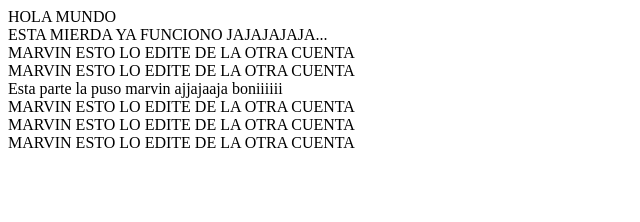
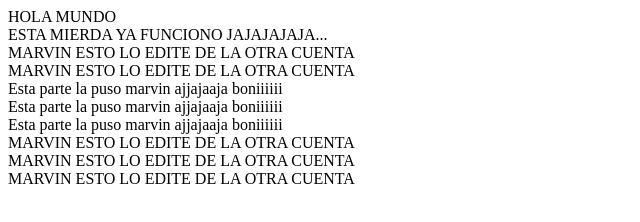
Before and after one commit to marvin3001/prueba1, a plain HTML site: page web/index.html in a window 1280 px wide. Shown: the whole page, without its empty margins (0-640 px from the left). Drawn offline with Linux system fonts and the light colour scheme.

Commit message:
marvin
aqui lo he estitado por 2 vez

```diff
--- a/web/index.html
+++ b/web/index.html
@@ -16,6 +16,8 @@ and open the template in the editor.
         <div>MARVIN ESTO LO EDITE DE LA OTRA CUENTA</div>
         <div>MARVIN ESTO LO EDITE DE LA OTRA CUENTA</div>
         <div>Esta parte la puso marvin ajjajaaja boniiiiii</div>
+        <div>Esta parte la puso marvin ajjajaaja boniiiiii</div>
+        <div>Esta parte la puso marvin ajjajaaja boniiiiii</div>
         <div>MARVIN ESTO LO EDITE DE LA OTRA CUENTA</div>
         <div>MARVIN ESTO LO EDITE DE LA OTRA CUENTA</div>
         <div>MARVIN ESTO LO EDITE DE LA OTRA CUENTA</div>
```
